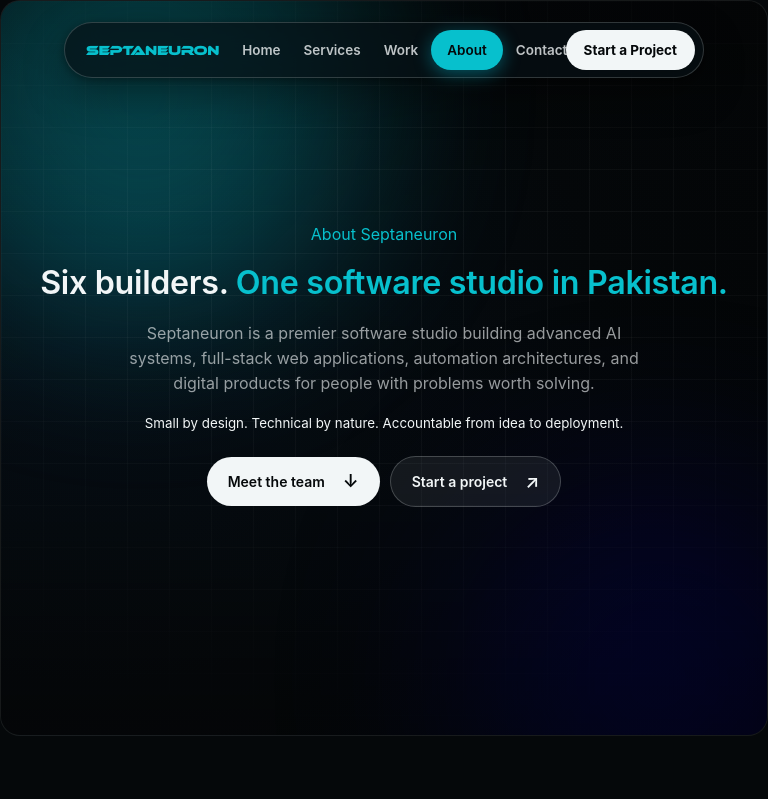
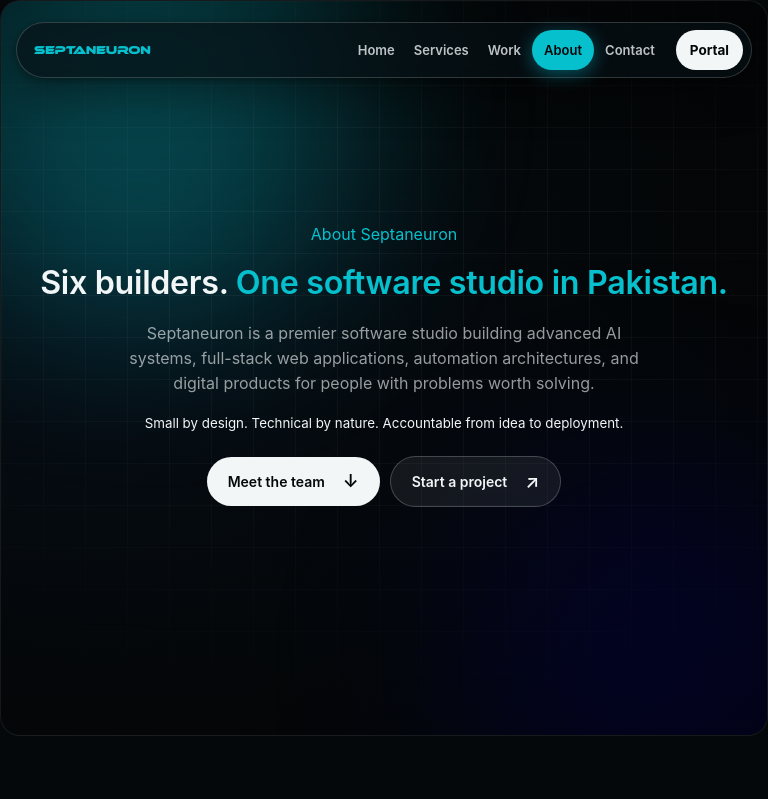
Before and after one commit to muhammadsouman7/Septaneuron-LMS, a Flask app: page /about in a window 768 px wide. Shown: the top 799 px of the page. Run offline with Flask 3, Linux system fonts and the light colour scheme.

Commit message:
fixed navbar on main website

```diff
--- a/static/assets/css/lms.css
+++ b/static/assets/css/lms.css
@@ -30,6 +30,10 @@ body.lms {
     line-height: 1.5;
     -webkit-font-smoothing: antialiased;
     overflow-x: hidden;
+}
+
+.sn-nav__name {
+    color: var(--lms-cyan);
 }
 
 
--- a/static/assets/css/navbar.css
+++ b/static/assets/css/navbar.css
@@ -32,7 +32,7 @@
     display: flex;
     align-items: center;
     gap: 10px;
-    width: min(640px, calc(100% - 32px));
+    width: min(780px, calc(100% - 32px));
     min-height: 56px;
     padding: 7px 8px 7px 16px;
     transform: translateX(-50%);
@@ -218,7 +218,7 @@
     font-weight: 700;
     white-space: nowrap;
     transition: transform 0.18s ease, background-color 0.18s ease;
-    margin-left: 15px;
+    margin-left: 8px;
 }
 
 .sn-nav__cta:hover {
@@ -594,3 +594,27 @@ body {
         transition: none;
     }
 }
+
+
+/* Tablet / small laptop: tighten spacing so nothing overlaps */
+
+@media (min-width: 721px) and (max-width: 860px) {
+    .sn-nav {
+        gap: 6px;
+        padding-left: 12px;
+    }
+    .sn-nav__name {
+        font-size: 0.7rem;
+    }
+    .sn-dock__item {
+        padding: 0 8px;
+        font-size: 13px;
+    }
+    .sn-dock__item.is-active {
+        padding-inline: 12px;
+    }
+    .sn-nav__cta {
+        padding: 0 14px;
+        margin-left: 4px;
+    }
+}
--- a/static/assets/js/homepage-sections.js
+++ b/static/assets/js/homepage-sections.js
@@ -1,4 +1,4 @@
-(function () {
+(function() {
     const revealItems = document.querySelectorAll('.sn-reveal');
     if (!revealItems.length) return;
 
@@ -20,7 +20,7 @@
     }
 
     // Keep existing hero CTAs useful without changing the hero markup.
-  document.querySelectorAll('.hero .btn-primary, .sn-nav__cta').forEach((button) => {
+    document.querySelectorAll('.hero .btn-primary').forEach((button) => {
         button.addEventListener('click', () => {
             const target = document.getElementById('contact');
             if (target) target.scrollIntoView({ behavior: 'smooth', block: 'start' });
--- a/templates/navbar.html
+++ b/templates/navbar.html
@@ -33,7 +33,7 @@
         <a class="sn-dock__item {% if request.endpoint == 'about' %}is-active{% endif %}" data-target="about" href="{{ url_for('about') }}"><span class="sn-dock__icon-slot"><svg viewBox="0 0 24 24"><circle cx="9" cy="8.5" r="3.2"/><path d="M3.5 20c0-3.3 2.5-5.7 5.5-5.7s5.5 2.4 5.5 5.7"/><circle cx="17.5" cy="7.5" r="2.4"/><path d="M14.8 14.6c2.5.3 4.7 2.6 4.7 5.4"/></svg></span><span class="sn-dock__label">About</span></a>
         <a class="sn-dock__item {% if request.endpoint == 'contact' %}is-active{% endif %}" data-target="contact" href="{{ url_for('contact') }}"><span class="sn-dock__icon-slot"><svg viewBox="0 0 24 24"><rect x="3" y="5" width="18" height="14" rx="2.2"/><path d="M3.5 6.5 12 13l8.5-6.5"/></svg></span><span class="sn-dock__label">Contact</span></a>
     </div>
-    <a class="sn-nav__cta" href="{{ url_for('contact') }}">Start a Project</a>
+    <a class="sn-nav__cta" href="{{ url_for('lms.login') }}">Portal</a>
     <button class="sn-nav__toggle" type="button" aria-label="Open menu" aria-expanded="false">
         <span class="sn-menu-icon" aria-hidden="true">
             <span></span>
```
Lines whose indentation alone changed are shown as unchanged.
